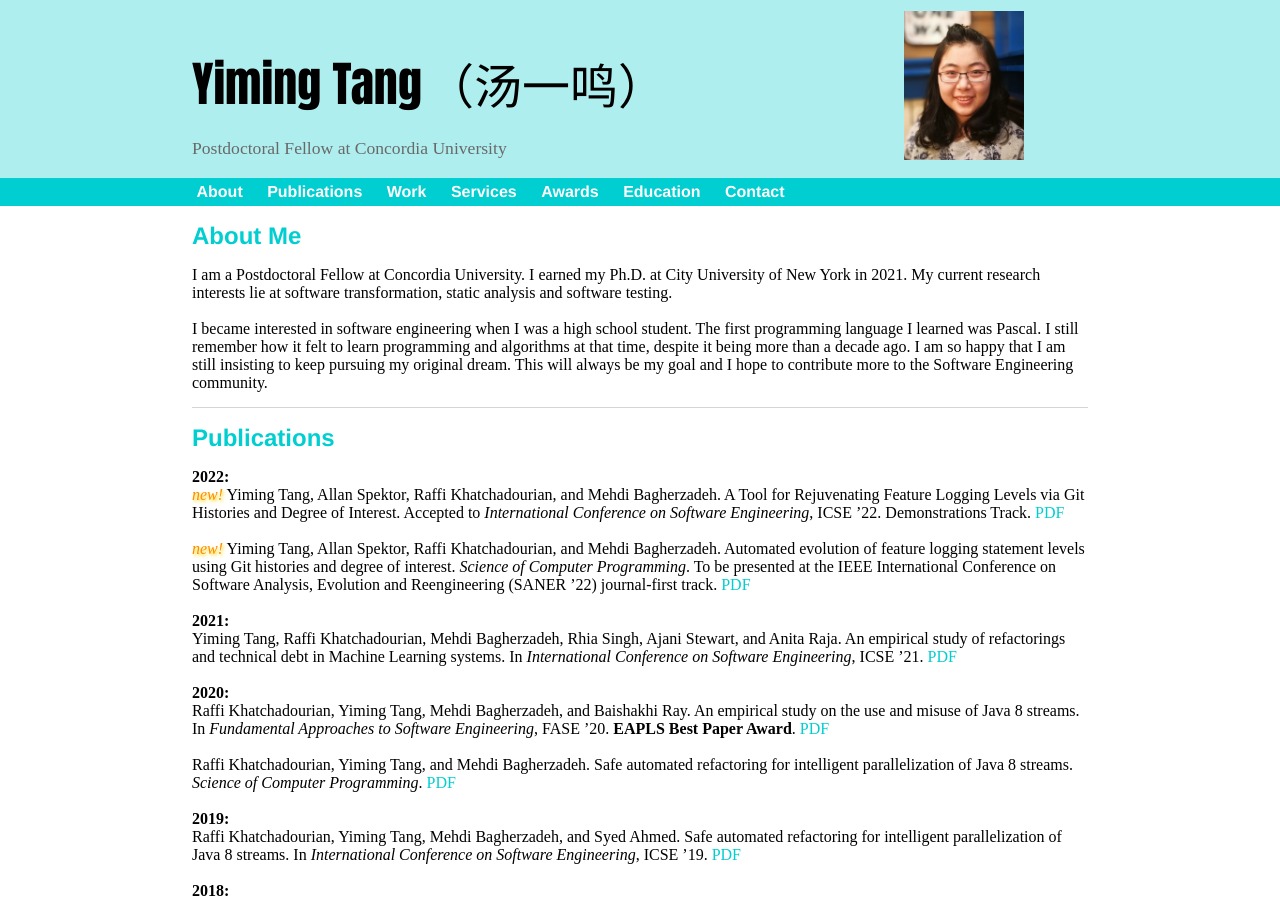
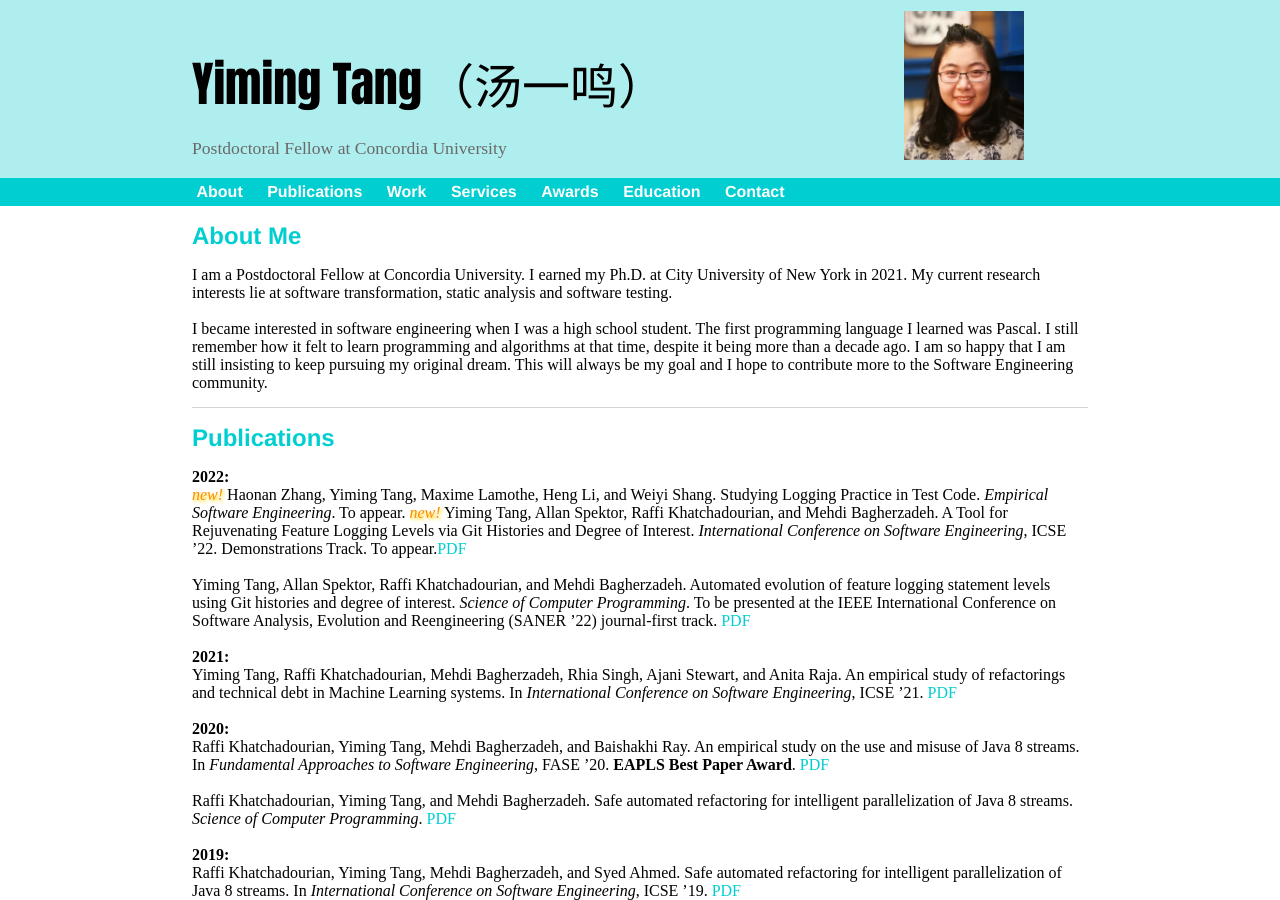
Before and after one commit to yiming-tang-cs/yiming-tang-cs.github.io, a Jekyll site: the page built from index.html, in a window 1280 px wide and 900 px high. Built offline with Jekyll 4.4.1, drawn with Linux system fonts in a browser that asks for light colours.

Commit message:
add reference

```diff
--- a/index.html
+++ b/index.html
@@ -14,9 +14,10 @@ title: Yiming Tang's personal webpage
     <h1>Publications</h1>
 
     <b>2022:</b><br/>
-    <ns>new!</ns> Yiming Tang, Allan Spektor, Raffi Khatchadourian, and Mehdi Bagherzadeh. A Tool for Rejuvenating Feature Logging Levels via Git Histories and Degree of Interest. Accepted to <i>International Conference on Software Engineering</i>, ICSE ’22. Demonstrations Track. <a href="https://arxiv.org/pdf/2112.02758.pdf">PDF</a>
+    <ns>new!</ns> Haonan Zhang, Yiming Tang, Maxime Lamothe, Heng Li, and Weiyi Shang. Studying Logging Practice in Test Code. <i>Empirical Software Engineering</i>. To appear.
+    <ns>new!</ns> Yiming Tang, Allan Spektor, Raffi Khatchadourian, and Mehdi Bagherzadeh. A Tool for Rejuvenating Feature Logging Levels via Git Histories and Degree of Interest. <i>International Conference on Software Engineering</i>, ICSE ’22. Demonstrations Track. To appear.<a href="https://arxiv.org/pdf/2112.02758.pdf">PDF</a>
     <br/><br/>
-    <ns>new!</ns> Yiming Tang, Allan Spektor, Raffi Khatchadourian, and Mehdi Bagherzadeh. Automated evolution of feature logging statement levels using Git histories and degree of interest. <i>Science of Computer Programming</i>. To be presented at the IEEE International Conference on Software Analysis, Evolution and Reengineering (SANER ’22) journal-first track. <a href="https://arxiv.org/pdf/2104.07736.pdf">PDF</a>
+    Yiming Tang, Allan Spektor, Raffi Khatchadourian, and Mehdi Bagherzadeh. Automated evolution of feature logging statement levels using Git histories and degree of interest. <i>Science of Computer Programming</i>. To be presented at the IEEE International Conference on Software Analysis, Evolution and Reengineering (SANER ’22) journal-first track. <a href="https://arxiv.org/pdf/2104.07736.pdf">PDF</a>
     <br/><br/>
 
     <b>2021:</b><br/>
```
